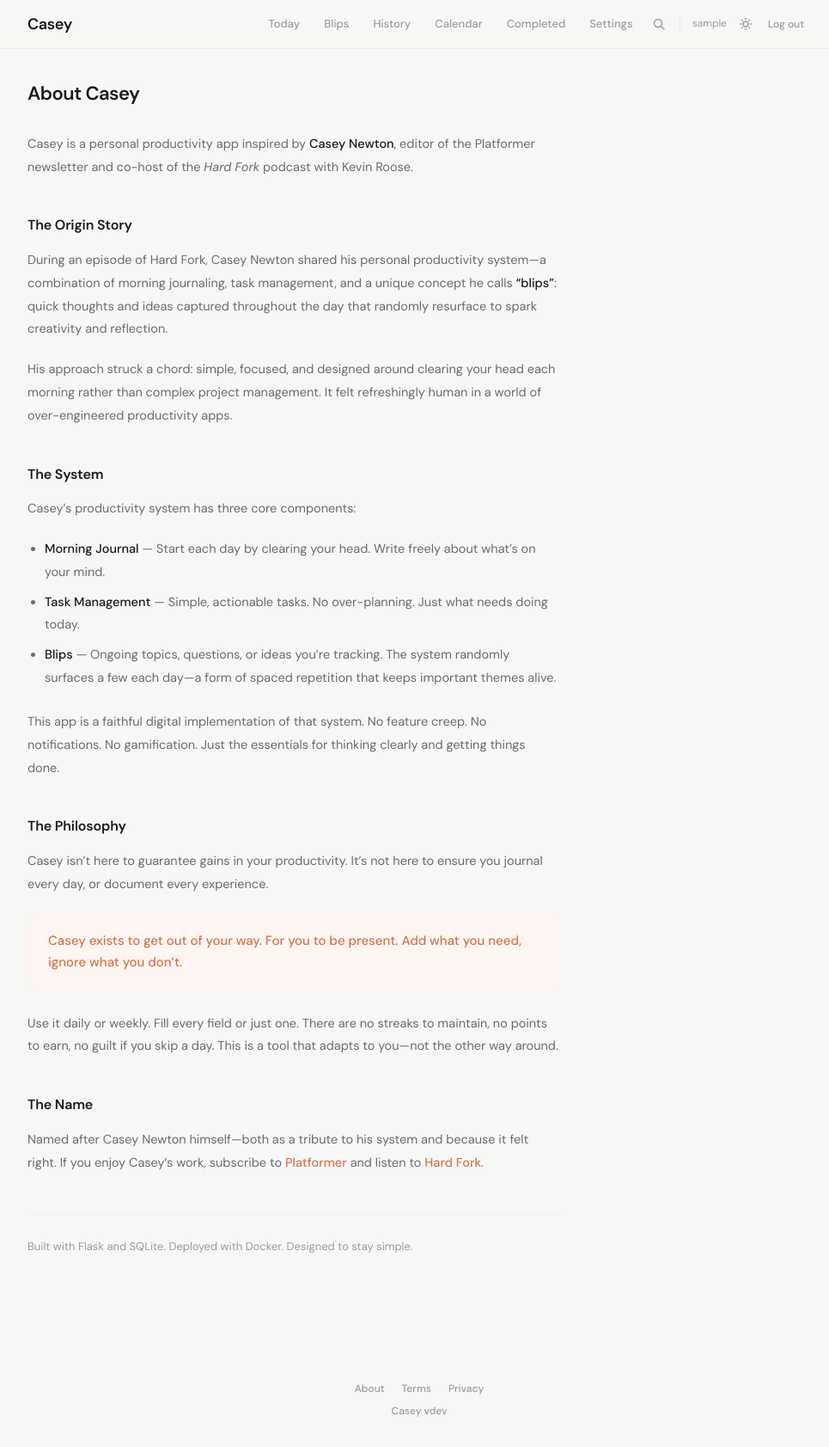
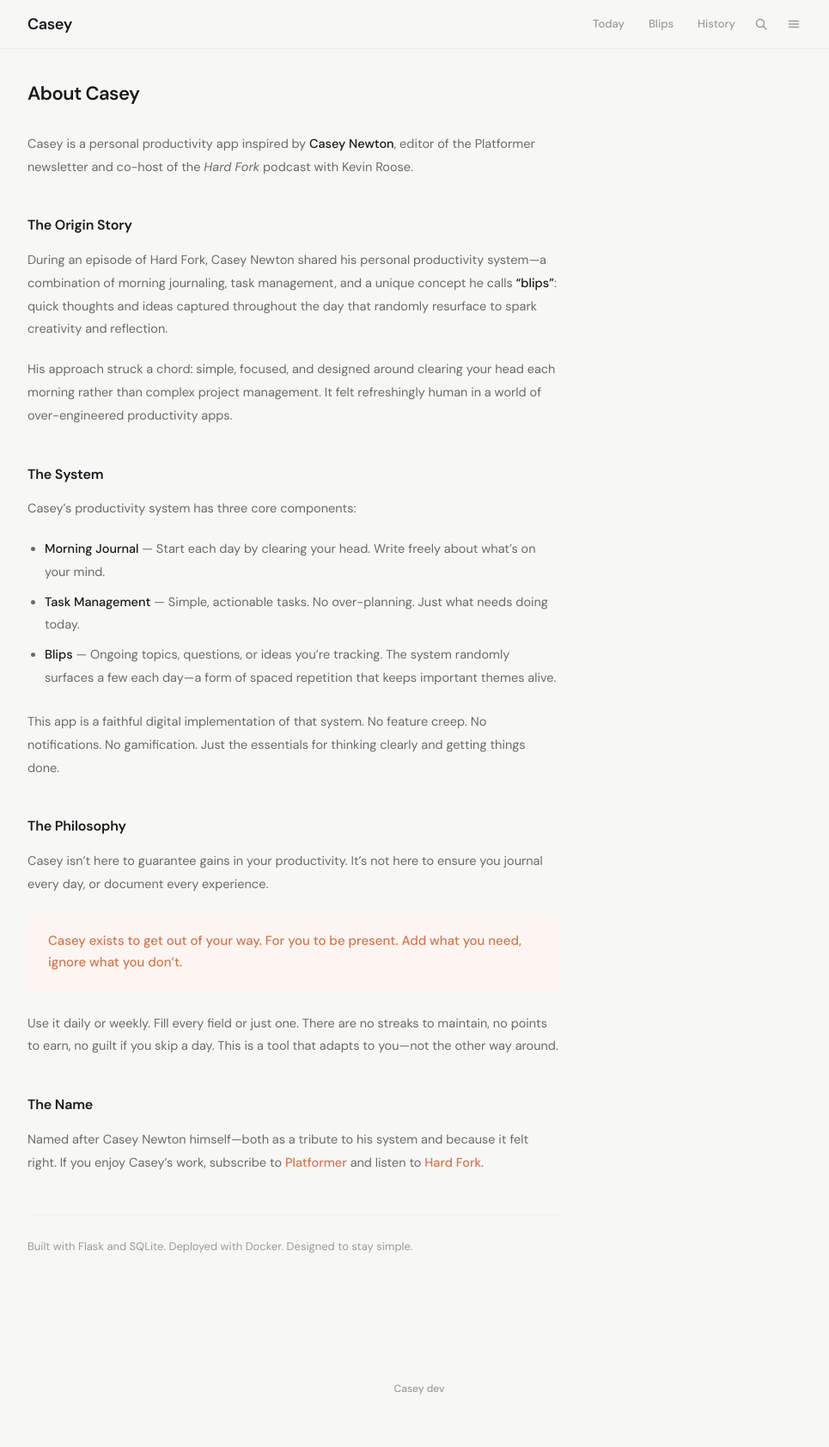
Before and after one commit to dannymcc/casey, a Flask app: page /about in a window 1280 px wide. Shown: the whole page at 86% size, without its empty margins (152-1117 px from the left). After the commit the page ends 1622 px from the top, so only its background shows below. Run offline with Flask 3, Linux system fonts and the light colour scheme; the visitor is signed in with stand-in values (Sample User, id 1); data comes from the database, SQL or seed files in the repository; parts of the project's set-up code (start-up, migrations or seed data) failed here and were passed over; some libraries are stand-ins or nearby versions.

Commit message:
Clean up UI: minimal nav, faded tasks/blips, personalized greeting
- Reduce nav to essentials (Today, Blips, History, Search) with hamburger menu for rest
- Tasks and blips sections fade in on hover to keep journal as primary focus
- Greeting now includes username (Good morning, danny)
- Fix double-v in footer (was "Casey vv1.16.2")
- Simplify footer to version only

```diff
--- a/templates/base.html
+++ b/templates/base.html
@@ -149,18 +149,6 @@
         nav a:hover { color: var(--text); background: rgba(128,128,128,0.08); }
         nav a.active { color: var(--text); background: var(--surface); box-shadow: var(--shadow-sm); }
 
-        .nav-sep {
-            width: 1px;
-            height: 18px;
-            background: var(--border);
-            margin: 0 0.375rem;
-        }
-
-        .nav-user {
-            font-size: 12px;
-            color: var(--text-muted);
-            padding: 0 0.25rem;
-        }
 
         /* Content area */
         .content {
@@ -378,8 +366,8 @@
             align-items: start;
         }
 
-        /* Mobile nav dropdown */
-        .nav-more { position: relative; display: none; }
+        /* Nav dropdown */
+        .nav-more { position: relative; }
         .nav-more-toggle { display: none; }
 
         .nav-more-btn {
@@ -459,9 +447,6 @@
             .container { padding: 0 1rem; }
             header .container { height: 52px; }
             nav a { padding: 0.3125rem 0.625rem; font-size: 13px; white-space: nowrap; }
-            nav > a[href="/completed-tasks"], nav > a[href="/settings"], nav > a[href="/calendar"] { display: none; }
-            .nav-sep, .nav-user { display: none; }
-            .nav-more { display: block; }
             .card { padding: 1.25rem; }
             .content { padding: 1.25rem 0 3rem; }
             textarea, input[type="text"], input[type="password"], input[type="date"] { font-size: 16px; }
@@ -715,23 +700,6 @@
             margin-right: 0.25rem;
         }
 
-        /* Theme toggle */
-        .theme-toggle {
-            background: none;
-            border: none;
-            color: var(--text-muted);
-            cursor: pointer;
-            padding: 0.375rem;
-            border-radius: 50%;
-            display: flex;
-            align-items: center;
-            justify-content: center;
-            transition: all 0.15s;
-            min-height: auto;
-        }
-
-        .theme-toggle:hover { color: var(--text); background: rgba(128,128,128,0.08); }
-        .theme-toggle svg { width: 16px; height: 16px; }
 
         {% block extra_styles %}{% endblock %}
     </style>
@@ -744,40 +712,25 @@
                 <a href="/" class="{{ 'active' if request.path == '/' }}">Today</a>
                 <a href="/blips" class="{{ 'active' if request.path == '/blips' }}">Blips</a>
                 <a href="/history" class="{{ 'active' if request.path == '/history' }}">History</a>
-                <a href="/calendar" class="{{ 'active' if request.path == '/calendar' }}">Calendar</a>
-                <a href="/completed-tasks" class="{{ 'active' if request.path == '/completed-tasks' }}">Completed</a>
-                <a href="/settings" class="{{ 'active' if request.path.startswith('/settings') }}">Settings</a>
                 <div class="nav-search">
                     <a href="/search" title="Search" aria-label="Search">
                         <svg viewBox="0 0 16 16" fill="none" stroke="currentColor" stroke-width="1.5" stroke-linecap="round" stroke-linejoin="round"><circle cx="7" cy="7" r="4.5"/><path d="M10.5 10.5L14 14"/></svg>
                     </a>
                 </div>
-                {% if auth_enabled and current_user %}
-                <div class="nav-sep"></div>
-                <span class="nav-user">{{ current_user }}</span>
-                <button type="button" class="theme-toggle" onclick="toggleTheme()" title="Toggle dark mode" aria-label="Toggle dark mode">
-                    <svg id="theme-icon-light" viewBox="0 0 16 16" fill="none" stroke="currentColor" stroke-width="1.5"><circle cx="8" cy="8" r="3"/><path d="M8 1v2M8 13v2M1 8h2M13 8h2M3.05 3.05l1.41 1.41M11.54 11.54l1.41 1.41M3.05 12.95l1.41-1.41M11.54 4.46l1.41-1.41"/></svg>
-                    <svg id="theme-icon-dark" viewBox="0 0 16 16" fill="none" stroke="currentColor" stroke-width="1.5" style="display:none"><path d="M13.5 8.5a5.5 5.5 0 01-7.5 1.5A5.5 5.5 0 018 2.5a4 4 0 005.5 6z"/></svg>
-                </button>
-                <form method="POST" action="/logout" style="margin: 0;">
-                    <input type="hidden" name="csrf_token" value="{{ csrf_token() }}"/>
-                    <button type="submit" class="btn-ghost" style="font-size: 12px; padding: 0.25rem 0.5rem; min-height: auto;">Log out</button>
-                </form>
-                {% endif %}
                 <div class="nav-more">
                     <input type="checkbox" id="nav-more-toggle" class="nav-more-toggle">
                     <label for="nav-more-toggle" class="nav-more-btn">
-                        More
-                        <svg width="10" height="10" viewBox="0 0 10 10" fill="none"><path d="M2.5 4L5 6.5L7.5 4" stroke="currentColor" stroke-width="1.25" stroke-linecap="round" stroke-linejoin="round"/></svg>
+                        <svg width="16" height="16" viewBox="0 0 16 16" fill="none" stroke="currentColor" stroke-width="1.5" stroke-linecap="round"><path d="M2.5 4.5h11M2.5 8h11M2.5 11.5h11"/></svg>
                     </label>
                     <div class="nav-more-menu">
-                        <a href="/search">Search</a>
                         <a href="/calendar">Calendar</a>
                         <a href="/completed-tasks">Completed</a>
                         <a href="/settings">Settings</a>
                         {% if is_admin %}
                         <a href="/admin">Admin</a>
                         {% endif %}
+                        <div style="border-top: 1px solid var(--border); margin: 0.25rem 0;"></div>
+                        <a href="#" onclick="toggleTheme(); return false;">Toggle theme</a>
                         {% if auth_enabled and current_user %}
                         <form method="POST" action="/logout" style="margin: 0;">
                             <input type="hidden" name="csrf_token" value="{{ csrf_token() }}"/>
@@ -805,13 +758,8 @@
     </main>
 
     <footer role="contentinfo">
-        <div class="container" style="flex-direction: column; align-items: center; gap: 0.375rem;">
-            <div style="display: flex; gap: 1.25rem;">
-                <a href="/about" style="color: var(--text-muted); text-decoration: none; font-size: 12px; font-weight: 500;">About</a>
-                <a href="/terms" style="color: var(--text-muted); text-decoration: none; font-size: 12px; font-weight: 500;">Terms</a>
-                <a href="/privacy" style="color: var(--text-muted); text-decoration: none; font-size: 12px; font-weight: 500;">Privacy</a>
-            </div>
-            <span>Casey v{{ config.VERSION }}</span>
+        <div class="container">
+            <span>Casey {{ config.VERSION }}</span>
         </div>
     </footer>
 
@@ -827,15 +775,7 @@
             else if (theme === 'light') html.setAttribute('data-theme', 'light');
             updateIcon(theme);
         }
-        function updateIcon(theme) {
-            var isDark = theme === 'dark' || (theme === 'auto' && window.matchMedia('(prefers-color-scheme: dark)').matches);
-            var light = document.getElementById('theme-icon-light');
-            var dark = document.getElementById('theme-icon-dark');
-            if (light && dark) {
-                light.style.display = isDark ? 'none' : 'block';
-                dark.style.display = isDark ? 'block' : 'none';
-            }
-        }
+        function updateIcon(theme) {}
         window.toggleTheme = function() {
             var current = getTheme();
             var isDark = current === 'dark' || (current === 'auto' && window.matchMedia('(prefers-color-scheme: dark)').matches);
@@ -881,6 +821,13 @@
             + '<div style="margin-top:0.5rem;font-size:11px;color:var(--text-muted);">Press ? again to close</div>';
         document.body.appendChild(div);
     }
+    // Close nav dropdown when clicking outside
+    document.addEventListener('click', function(e) {
+        var toggle = document.getElementById('nav-more-toggle');
+        if (toggle && toggle.checked && !e.target.closest('.nav-more')) {
+            toggle.checked = false;
+        }
+    });
     </script>
 
     {% block scripts %}{% endblock %}
```
Also changed, not shown: templates/index.html (+7 -1 lines).
